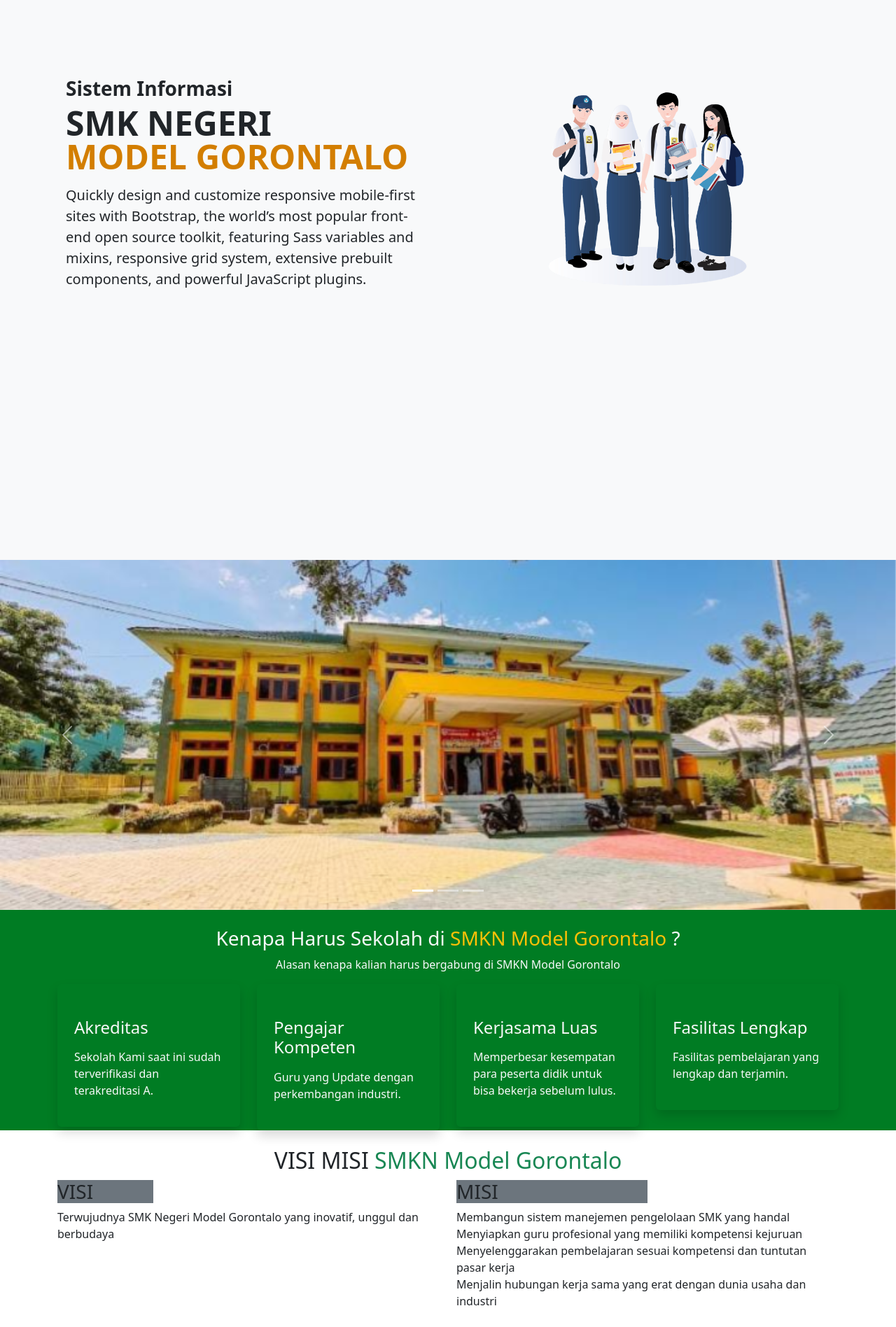
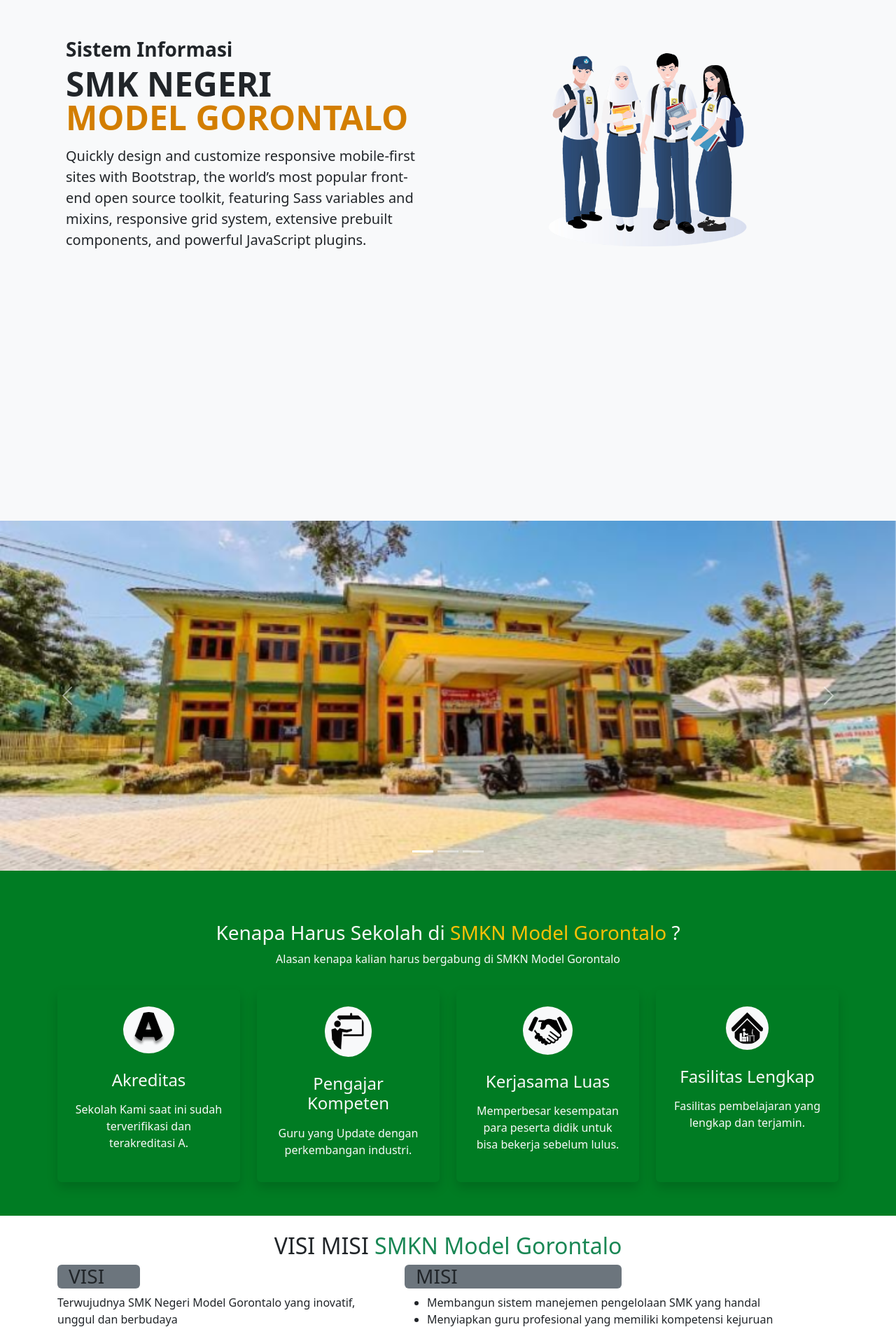
Before and after one commit to zYuna646/profile-sekolah-laravel, a Laravel app: page / in a window 1280 px wide. Shown: the part 56-1952 px from the top of the page at 70% size. Run offline with Laravel 10, Linux system fonts and the light colour scheme; some libraries are stand-ins or nearby versions.

Commit message:
insyaallah fix

```diff
--- a/resources/views/landing/index.blade.php
+++ b/resources/views/landing/index.blade.php
@@ -22,7 +22,7 @@
 </head>
 
 <body>
-    <nav class="navbar navbar-expand-lg navbar-light bg-light sticky-top">
+    <nav class="navbar navbar-expand-lg navbar-light bg-light fixed-top">
         <div class="container-fluid" style="padding-left: 80px; padding-right: 80px;">
             <button class="navbar-toggler" type="button" data-bs-toggle="collapse" data-bs-target="#navbarNavDropdown"
                 aria-controls="navbarNavDropdown" aria-expanded="false" aria-label="Toggle navigation">
@@ -83,13 +83,17 @@
         </div> --}}
         <div class="container col-xxl-8 px-4 py-5" style="height: 100vh;">
             <div class="row flex-lg-row-reverse align-items-center justify-content-evenly g-5 py-5">
-              <div class="col-10 col-sm-8 col-lg-6">
-                <img src="assets/img/hero-full-cut.png" class="d-block mx-lg-auto img-fluid" alt="Bootstrap Themes" width="1000" loading="lazy">
+                <div class="col-10 col-sm-12 col-lg-6">
+                    <img src="assets/img/hero-full-cut.png" class="d-block mx-lg-auto img-fluid" alt="Bootstrap Themes"
+                        width="1000" loading="lazy">
                 </div>
                 <div class="col-lg-6">
                     <h3 class="fw-bold">Sistem Informasi</h3>
-                <h1 class="display-5 fw-bold lh-1 mb-3">SMK NEGERI <br> <span style="color: #D37E00">MODEL GORONTALO</span></h1>
-                <p class="lead">Quickly design and customize responsive mobile-first sites with Bootstrap, the world’s most popular front-end open source toolkit, featuring Sass variables and mixins, responsive grid system, extensive prebuilt components, and powerful JavaScript plugins.</p>
+                    <h1 class="display-5 fw-bold lh-1 mb-3">SMK NEGERI <br> <span style="color: #D37E00">MODEL
+                            GORONTALO</span></h1>
+                    <p class="lead">Quickly design and customize responsive mobile-first sites with Bootstrap, the
+                        world’s most popular front-end open source toolkit, featuring Sass variables and mixins,
+                        responsive grid system, extensive prebuilt components, and powerful JavaScript plugins.</p>
                     <div class="d-grid gap-2 d-md-flex justify-content-md-start">
                     </div>
                 </div>
@@ -103,26 +107,34 @@
     <section>
         <div id="carouselExampleIndicators" class="carousel slide" data-bs-ride="carousel">
             <div class="carousel-indicators">
-              <button type="button" data-bs-target="#carouselExampleIndicators" data-bs-slide-to="0" class="active" aria-current="true" aria-label="Slide 1"></button>
-              <button type="button" data-bs-target="#carouselExampleIndicators" data-bs-slide-to="1" aria-label="Slide 2"></button>
-              <button type="button" data-bs-target="#carouselExampleIndicators" data-bs-slide-to="2" aria-label="Slide 3"></button>
+                <button type="button" data-bs-target="#carouselExampleIndicators" data-bs-slide-to="0" class="active"
+                    aria-current="true" aria-label="Slide 1"></button>
+                <button type="button" data-bs-target="#carouselExampleIndicators" data-bs-slide-to="1"
+                    aria-label="Slide 2"></button>
+                <button type="button" data-bs-target="#carouselExampleIndicators" data-bs-slide-to="2"
+                    aria-label="Slide 3"></button>
             </div>
             <div class="carousel-inner">
                 <div class="carousel-item active">
-                <img src="assets/img/smamodel.jpeg" class="d-block w-100" alt="..." style="height: 500px; object-fit:cover">
+                    <img src="assets/img/smamodel.jpeg" class="d-block w-100" alt="..."
+                        style="height: 500px; object-fit:cover">
                 </div>
                 <div class="carousel-item">
-                <img src="assets/img/smamodel.jpeg" class="d-block w-100" alt="..." style="height: 500px; object-fit:cover">
+                    <img src="assets/img/smamodel.jpeg" class="d-block w-100" alt="..."
+                        style="height: 500px; object-fit:cover">
                 </div>
                 <div class="carousel-item">
-                <img src="assets/img/smamodel.jpeg" class="d-block w-100" alt="..." style="height: 500px; object-fit:cover">
+                    <img src="assets/img/smamodel.jpeg" class="d-block w-100" alt="..."
+                        style="height: 500px; object-fit:cover">
                 </div>
             </div>
-            <button class="carousel-control-prev" type="button" data-bs-target="#carouselExampleIndicators" data-bs-slide="prev">
+            <button class="carousel-control-prev" type="button" data-bs-target="#carouselExampleIndicators"
+                data-bs-slide="prev">
                 <span class="carousel-control-prev-icon" aria-hidden="true"></span>
                 <span class="visually-hidden">Previous</span>
             </button>
-            <button class="carousel-control-next" type="button" data-bs-target="#carouselExampleIndicators" data-bs-slide="next">
+            <button class="carousel-control-next" type="button" data-bs-target="#carouselExampleIndicators"
+                data-bs-slide="next">
                 <span class="carousel-control-next-icon" aria-hidden="true"></span>
                 <span class="visually-hidden">Next</span>
             </button>
@@ -130,86 +142,64 @@
     </section>
 
     <script src="assets/js/bootstrap.min.js"></script>
-    <!-- <script src="assets/js/owl.carousel.min.js"></script> -->
 
-    <!---kenapa harus sekolah-->
 
-    <div class="container-fluid" style="background-color: #007C23;">
+    <div class="container-fluid py-5" style="background-color: #007C23;">
         <div class="container">
-            <div class="row ">
-                <div class="col-lg-1">
-
-                </div>
+            <div class="row justify-content-center mb-3">
                 <div class="col-lg-10 text-center mt-4 text-light">
                     <h3>Kenapa Harus Sekolah di <span class="text-warning"> SMKN Model Gorontalo </span> ?</h4>
                         <p>Alasan kenapa kalian harus bergabung di SMKN Model Gorontalo</p>
 
                 </div>
-                <div class="col-lg-1">
-
             </div>
+            <div class="row row-gap-2">
+                <div class="col-lg-3">
+                    <div class="rounded p-4 shadow" style="height:275px">
+                        <div class="d-flex justify-content-center">
+                            <img src="assets/img/Ellipse 208.png" alt=""
+                                class="bg-light p-2 rounded-circle shadow-1" style="widht:50px">
                         </div>
-            <!-- panggil class row untuk membuat ruang 12 kolom -->
-            <div class="row">
-                <!-- ini menggunakan 3 kolom yang tersedia -->
-                <div class="col-lg-3 ">
-                    <div class="rounded p-4 shadow">
-                        <div>
-                            <div class="d-flex justify-content-center ">
-                                <div class="circle-icon">
-
-                                </div>
-                            </div>
-                            <div class="text-light">
+                        <div class="text-light text-center">
                             <h4 class="mt-4">Akreditas</h4>
                             <p class="mt-3">Sekolah Kami saat ini sudah terverifikasi dan terakreditasi A.</p>
                         </div>
                     </div>
                 </div>
+                <div class="col-lg-3">
+                    <div class="rounded p-4 shadow" style="height:275px">
+                        <div class="d-flex justify-content-center">
+                            <img src="assets/img/R 1.png" alt=""
+                                class="bg-light p-2 rounded-circle shadow-1" style="widht:50px">
                         </div>
-                <div class="col-lg-3 ">
-                    <div class="rounded p-4 shadow">
-                        <div>
-                            <div class="logo d-flex justify-content-center ">
-                                <div class="circle-icon">
-
-                                </div>
-                            </div>
-                            <div class="text-light">
+                        <div class="text-light text-center">
                             <h4 class="mt-4">Pengajar Kompeten</h4>
                             <p class="mt-3">Guru yang Update dengan perkembangan industri.</p>
                         </div>
                     </div>
                 </div>
+                <div class="col-lg-3">
+                    <div class="rounded p-4 shadow" style="height:275px">
+                        <div class="d-flex justify-content-center">
+                            <img src="assets/img/employer-png-11 1.png" alt=""
+                                class="bg-light p-2 rounded-circle shadow-1" style="widht:50px">
                         </div>
-                <div class="col-lg-3 ">
-                    <div class="rounded p-4 shadow">
-                        <div>
-                            <div class="logo d-flex justify-content-center ">
-                                <div class="circle-icon">
-
-                                </div>
-                            </div>
-                            <div class="text-light">
+                        <div class="text-light text-center">
                             <h4 class="mt-4">Kerjasama Luas</h4>
                             <p class="mt-3">Memperbesar kesempatan para peserta didik untuk bisa bekerja sebelum
                                 lulus.</p>
                         </div>
                     </div>
                 </div>
+                <div class="col-lg-3">
+                    <div class="rounded p-4 shadow" style="height:275px">
+                        <div class="d-flex justify-content-center">
+                            <img src="assets/img/864423 1.png" alt=""
+                                class="bg-light p-2 rounded-circle shadow-1" style="widht:50px">
                         </div>
-                <div class="col-lg-3 ">
-                    <div class="rounded p-4 shadow">
-                        <div>
-                            <div class="logo d-flex justify-content-center ">
-                                <div class="circle-icon">
-
-                                </div>
-                            </div>
-                            <div class="text-light">
+                        <div class="text-light text-center">
                             <h4 class="mt-4">Fasilitas Lengkap</h4>
                             <p class="mt-3">Fasilitas pembelajaran yang lengkap dan terjamin.</p>
-                            </div>
                         </div>
                     </div>
                 </div>
@@ -236,23 +226,29 @@
             <!--row punya isi visi misi-->
             <div class="row">
                 <!-- ini menggunakan 3 kolom yang tersedia -->
-                <div class="col-lg-6 ">
+                <div class="col">
                     <div>
                         <div class=" justify-content-center ">
-                            <h3 class="bg-secondary w-25">VISI</h2>
+                            <h3 class="bg-secondary w-25 ps-3 rounded">VISI</h2>
                                 <P>Terwujudnya SMK Negeri Model Gorontalo yang inovatif, unggul dan berbudaya</P>
                         </div>
                     </div>
                 </div>
-                <div class="col-lg-6 ">
+                <div class="col-auto">
                     <div>
                         <div class=" justify-content-center ">
-                            <h3 class="bg-secondary w-50">MISI</h2>
-                                <P>Membangun sistem manejemen pengelolaan SMK yang handal
+                            <h3 class="bg-secondary w-50 ps-3 rounded">MISI</h2>
+                                {{-- <P>Membangun sistem manejemen pengelolaan SMK yang handal
                                     <br>Menyiapkan guru profesional yang memiliki kompetensi kejuruan <br>
                                     Menyelenggarakan pembelajaran sesuai kompetensi dan tuntutan pasar kerja
                                     <br> Menjalin hubungan kerja sama yang erat dengan dunia usaha dan industri </br>
-                                </P>
+                                </P> --}}
+                                <ul>
+                                    <li>Membangun sistem manejemen pengelolaan SMK yang handal</li>
+                                    <li>Menyiapkan guru profesional yang memiliki kompetensi kejuruan</li>
+                                    <li>Menyelenggarakan pembelajaran sesuai kompetensi dan tuntutan pasar kerja</li>
+                                    <li>Menjalin hubungan kerja sama yang erat dengan dunia usaha dan industri</li>
+                                </ul>
                         </div>
                     </div>
                 </div>
```
Lines whose indentation alone changed are shown as unchanged.
